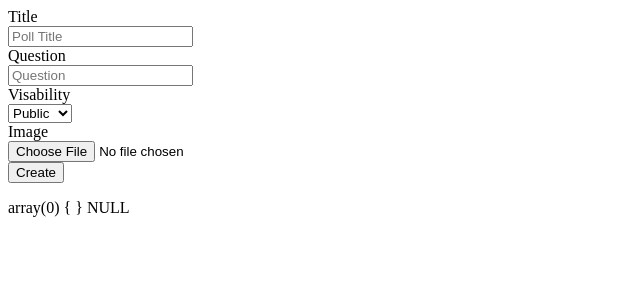
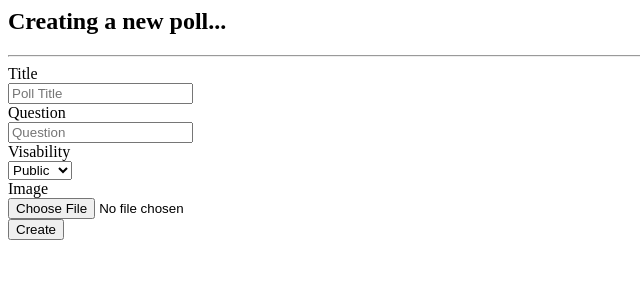
Before and after one commit to tiagomctavares/LTW, a PHP site: page /newPoll.php in a window 1280 px wide. Shown: the top 300 px of the page, without its empty margins (0-640 px from the left). Run offline with PHP 8.4, Linux system fonts and the light colour scheme; data that the repository does not hold is empty; some libraries are stand-ins or nearby versions.

Commit message:
create poll CSS started but not finished

```diff
--- a/project/public_html/css/style.css
+++ b/project/public_html/css/style.css
@@ -288,6 +288,11 @@ hr{
   font-size: 1.4em;
   border: 0.05em solid #5e9ca0;
   border-radius: 10px;
+}
+
+/* NEW POLL */
+#newPoll label{
+  color: #5e9ca0;
 }
 
 /* TIMELINE */
--- a/project/resources/templates/pages/newPoll.php
+++ b/project/resources/templates/pages/newPoll.php
@@ -1,4 +1,9 @@
-<div class="container">
+<div class="container col-lg-6 col-md-8 col-sm-10 col-xs-12 logRegForm" id="newPoll">
+	<div class="panel panel-default col-lg-12">
+		<h2 class="pull-left col-lg-12">Creating a new poll...</h2>
+		<hr>
+
+		<div class="panel-body col-lg-4 col-sm-8 col-xs-12">
 			<form class="form-horizontal" role="form" action="<?=HOME_URL ?>/?page=action_newPoll" method="POST" enctype="multipart/form-data">
 				<!--TITLE-->
 				<div class="form-group has-feedback">
@@ -43,4 +48,5 @@
 				</div>
 			</form>
 		</div>
-<?php var_dump($_POST); var_dump($errors); ?>
+	</div>
+</div>
```
Lines whose indentation alone changed are shown as unchanged.
